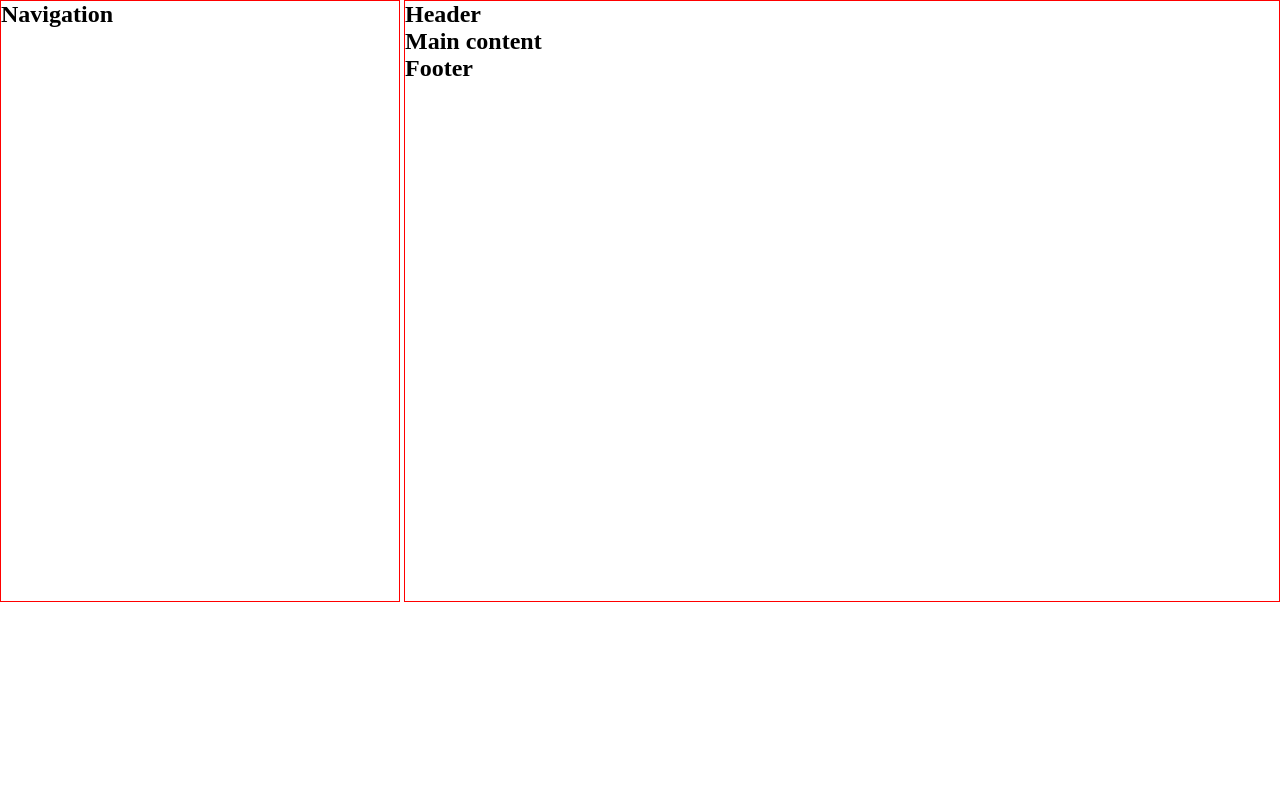
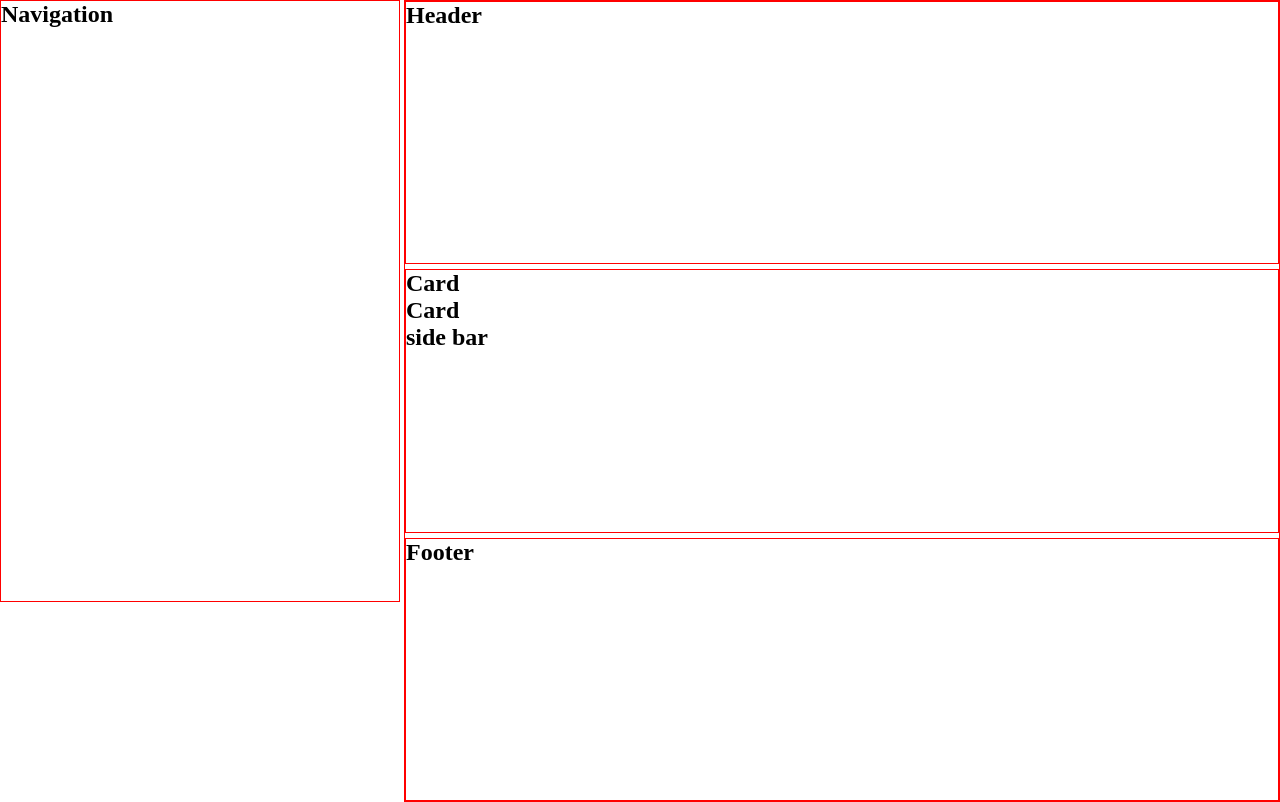
Before and after one commit to bellicose77/grid-layout-project, a plain HTML site: page index.html in a window 1280 px wide. Drawn offline with Linux system fonts and the light colour scheme.

Commit message:
main content

```diff
--- a/index.html
+++ b/index.html
@@ -13,11 +13,19 @@
             <h2>Navigation</h2>
         </div>
         <div class="main-container">
-            <div class="header">
+            <div class="header-container">
                 <h2>Header</h2>
             </div>
-            <div class="main-content">
-                <h2>Main content</h2>
+            <div class="middel-container">
+               <div class="card-container">
+                 <h2>Card</h2>
+               </div>
+               <div class="card-container-2">
+                <h2>Card</h2>
+               </div>
+               <div class="side-container">
+                <h2>side bar </h2>
+               </div>
             </div>
             <div class="footer-container">
                 <h2>Footer</h2>
--- a/style.css
+++ b/style.css
@@ -15,5 +15,20 @@
 }
 .main-container{
     border: 1px solid red;
-    height: 600px;
+    height: 800px;
+    display: grid;
+    grid-template-rows: 1fr 1fr 1fr;
+    grid-row-gap: 5px;
 }
+.header-container{
+    border: 1px solid red;
+
+}
+
+.middel-container{
+    border: 1px solid red;
+}
+
+.footer-container{
+    border: 1px solid red;
+}
```
